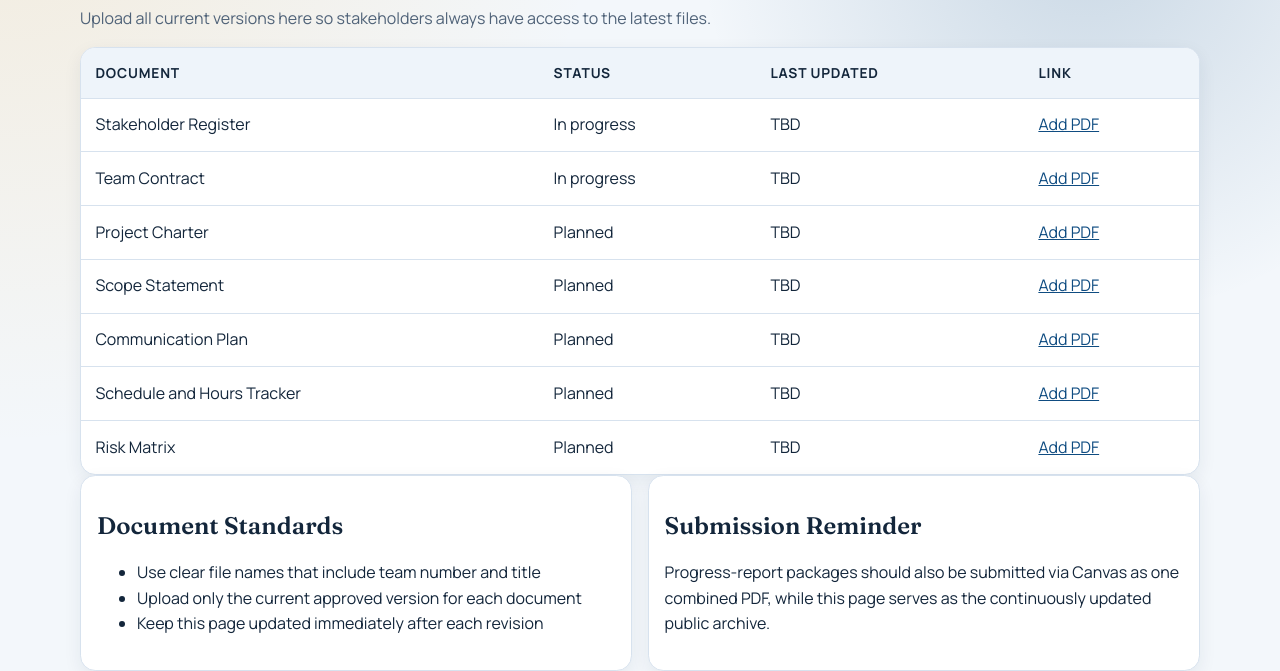
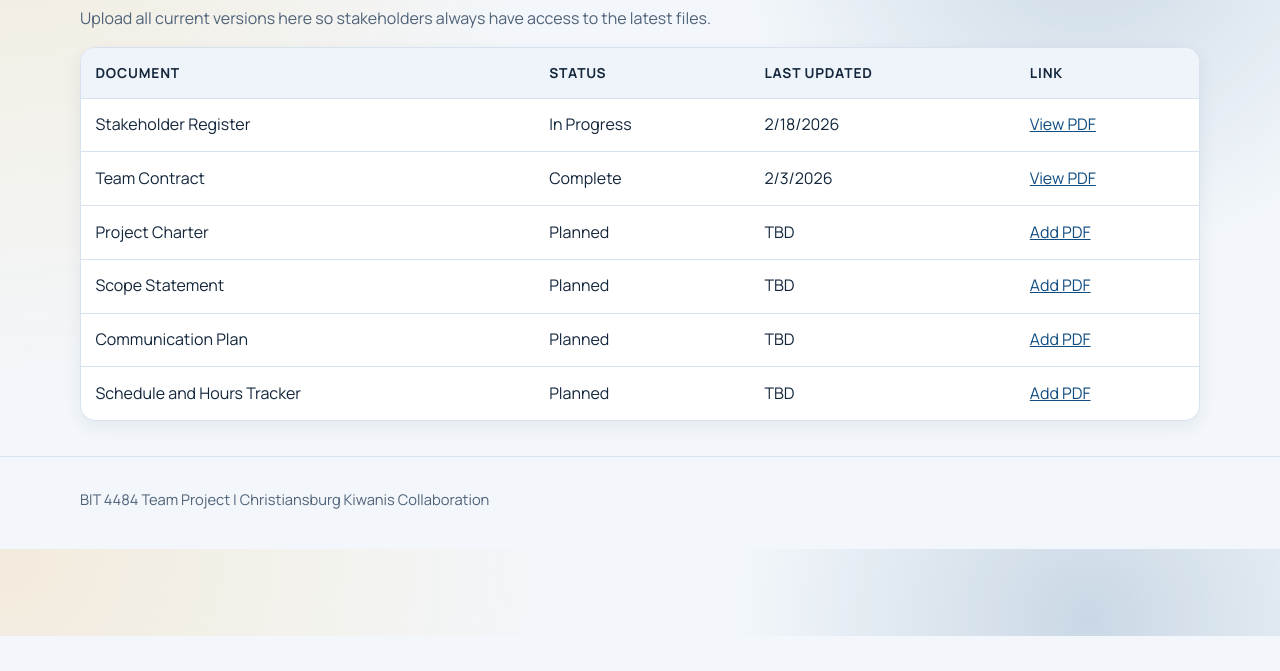
Before and after one commit to KiwanisCollaborationTeam12/KiwanisCollaborationTeam12.github.io, a plain HTML site: page pages/documents.html in a window 1280 px wide. Shown: the part 164-835 px from the top of the page. After the commit the page ends 800 px from the top, so only its background shows below. Drawn offline with Linux system fonts and the light colour scheme.

Commit message:
2/19/26 - 3:48pm

```diff
--- a/documents.html
+++ b/pages/documents.html
@@ -7,14 +7,14 @@
   <link rel="preconnect" href="https://fonts.googleapis.com">
   <link rel="preconnect" href="https://fonts.gstatic.com" crossorigin>
   <link href="https://fonts.googleapis.com/css2?family=Manrope:wght@400;500;700;800&family=Fraunces:opsz,wght@9..144,600&display=swap" rel="stylesheet">
-  <link rel="stylesheet" href="styles.css">
+  <link rel="stylesheet" href="../css/styles.css">
 </head>
 <body>
   <header class="site-header">
     <div class="container nav-wrap">
-      <a class="brand" href="index.html">PM 4484 Team Project</a>
+      <a class="brand" href="../index.html">PM 4484 Team Project</a>
       <nav class="main-nav" aria-label="Main navigation">
-        <a href="index.html">Home</a>
+        <a href="../index.html">Home</a>
         <a href="team.html">Team</a>
         <a href="organization.html">Organization</a>
         <a class="active" href="documents.html">Documents</a>
@@ -41,15 +41,15 @@
         <tbody>
           <tr>
             <td>Stakeholder Register</td>
-            <td>In progress</td>
-            <td>TBD</td>
-            <td><a href="#">Add PDF</a></td>
+            <td>In Progress</td>
+            <td>2/18/2026</td>
+            <td><a href="../documents/Stakeholder-Register-Team12.pdf">View PDF</a></td>
           </tr>
           <tr>
             <td>Team Contract</td>
-            <td>In progress</td>
-            <td>TBD</td>
-            <td><a href="#">Add PDF</a></td>
+            <td>Complete</td>
+            <td>2/3/2026</td>
+            <td><a href="../documents/Team-12-Contract.pdf">View PDF</a></td>
           </tr>
           <tr>
             <td>Project Charter</td>
@@ -75,33 +75,17 @@
             <td>TBD</td>
             <td><a href="#">Add PDF</a></td>
           </tr>
-          <tr>
+          <!-- <tr>
             <td>Risk Matrix</td>
             <td>Planned</td>
             <td>TBD</td>
             <td><a href="#">Add PDF</a></td>
-          </tr>
+          </tr> -->
         </tbody>
       </table>
     </div>
 
-    <section class="cards two">
-      <article class="card">
-        <h2>Document Standards</h2>
-        <ul>
-          <li>Use clear file names that include team number and title</li>
-          <li>Upload only the current approved version for each document</li>
-          <li>Keep this page updated immediately after each revision</li>
-        </ul>
-      </article>
-      <article class="card">
-        <h2>Submission Reminder</h2>
-        <p>
-          Progress-report packages should also be submitted via Canvas as one combined PDF, while this page
-          serves as the continuously updated public archive.
-        </p>
-      </article>
-    </section>
+
   </main>
 
   <footer class="site-footer">
```
Also changed, not shown: index.html (+8 -8 lines), css/styles.css (renamed from styles.css), images/caitlynWright.jpeg (renamed from caitlynWright.jpeg), images/carolineLee.jpeg (renamed from carolineLee.jpeg), images/kyleChristy.jpeg (renamed from kyleChristy.jpeg), images/placeholder.svg (renamed from assets/team/placeholder.svg), images/raffaeleMarino.jpg (renamed from raffaeleMarino.jpg), pages/meeting-minutes.html (renamed from meeting-minutes.html), pages/organization.html (renamed from organization.html), pages/progress-reports.html (renamed from progress-reports.html), pages/team.html (renamed from team.html), 3 other files.
